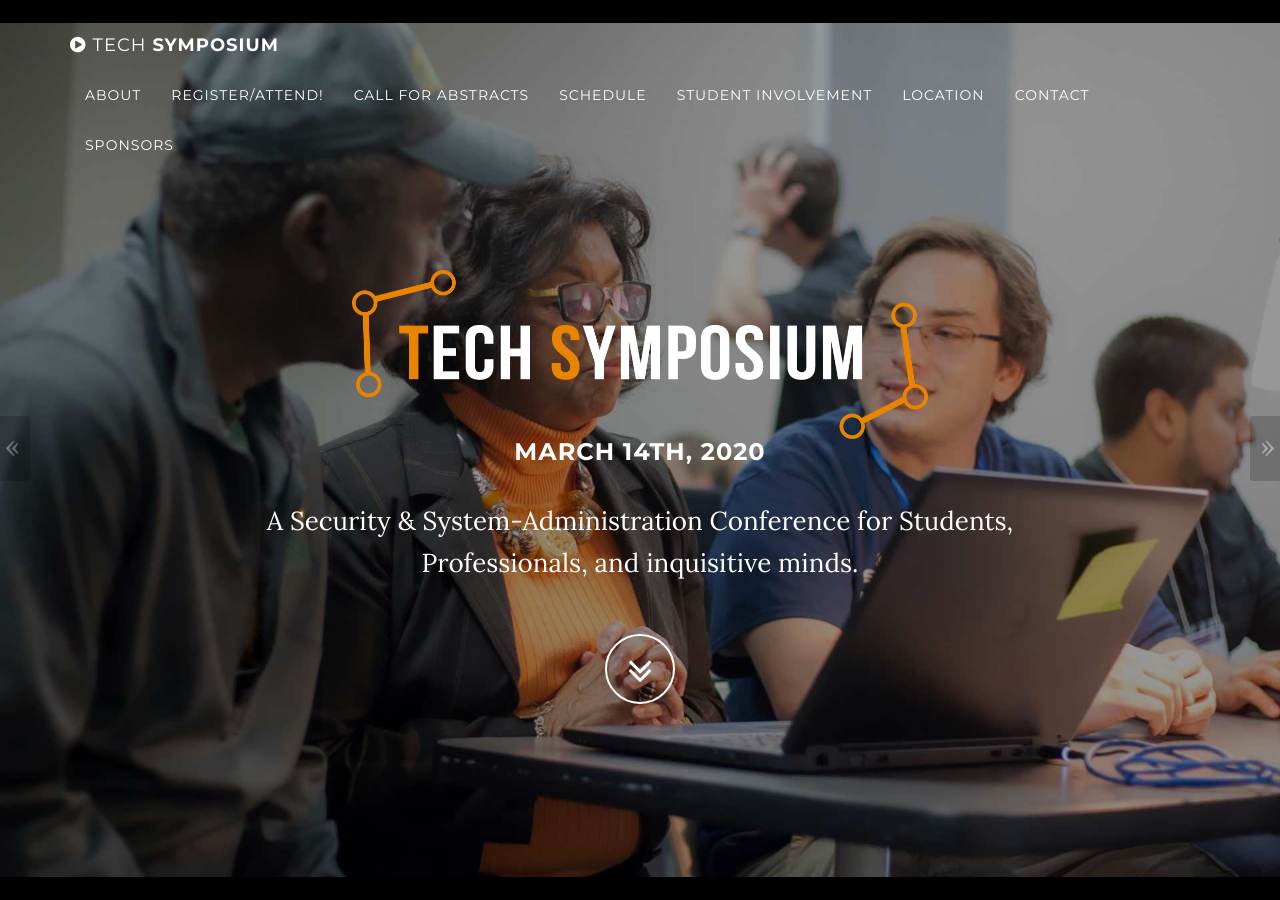
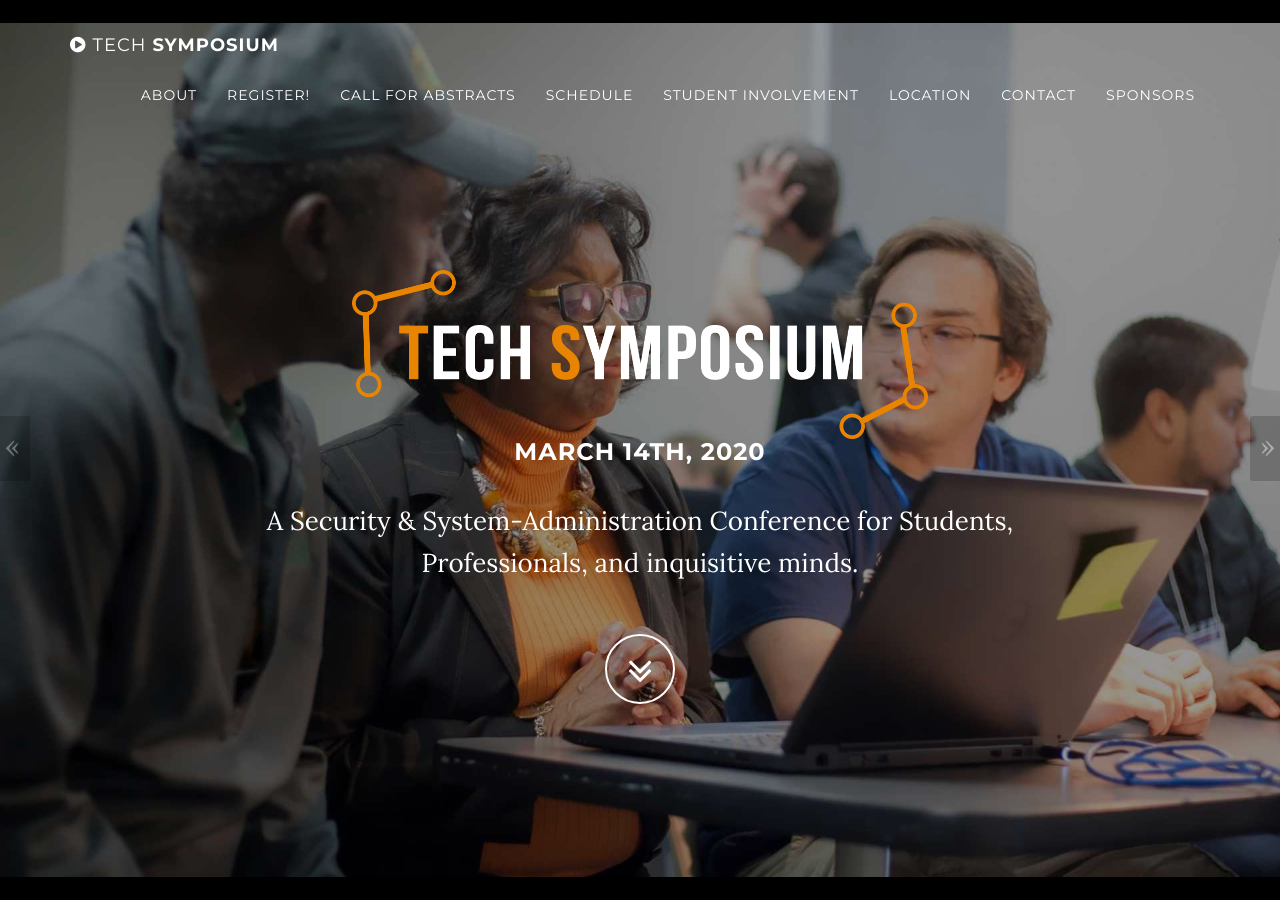
Before and after one commit to CalPolySWIFT/techsymposium-website, a Jekyll site: the page built from index.html, in a window 1280 px wide and 900 px high. Built offline with Jekyll 4.4.1, drawn with Linux system fonts in a browser that asks for light colours.

Commit message:
Update layout.html

```diff
--- a/_layouts/layout.html
+++ b/_layouts/layout.html
@@ -55,7 +55,7 @@
                 <!-- Hidden li included to remove active class from about link when scrolled up past about section -->
                 <li class="hidden"><a href="#page-top"></a></li>
                 <li><a class="page-scroll" href="#about">About</a></li>
-                <li><a class="page-scroll" href="#eventbrite">Register/Attend!</a></li>
+                <li><a class="page-scroll" href="#eventbrite">Register!</a></li>
                 <li><a class="page-scroll" href="#callforabstracts">Call for Abstracts</a></li>
                 <li><a class="page-scroll" href="#schedule">Schedule</a></li>
                 <li><a class="page-scroll" href="#student">Student Involvement</a></li>
```
